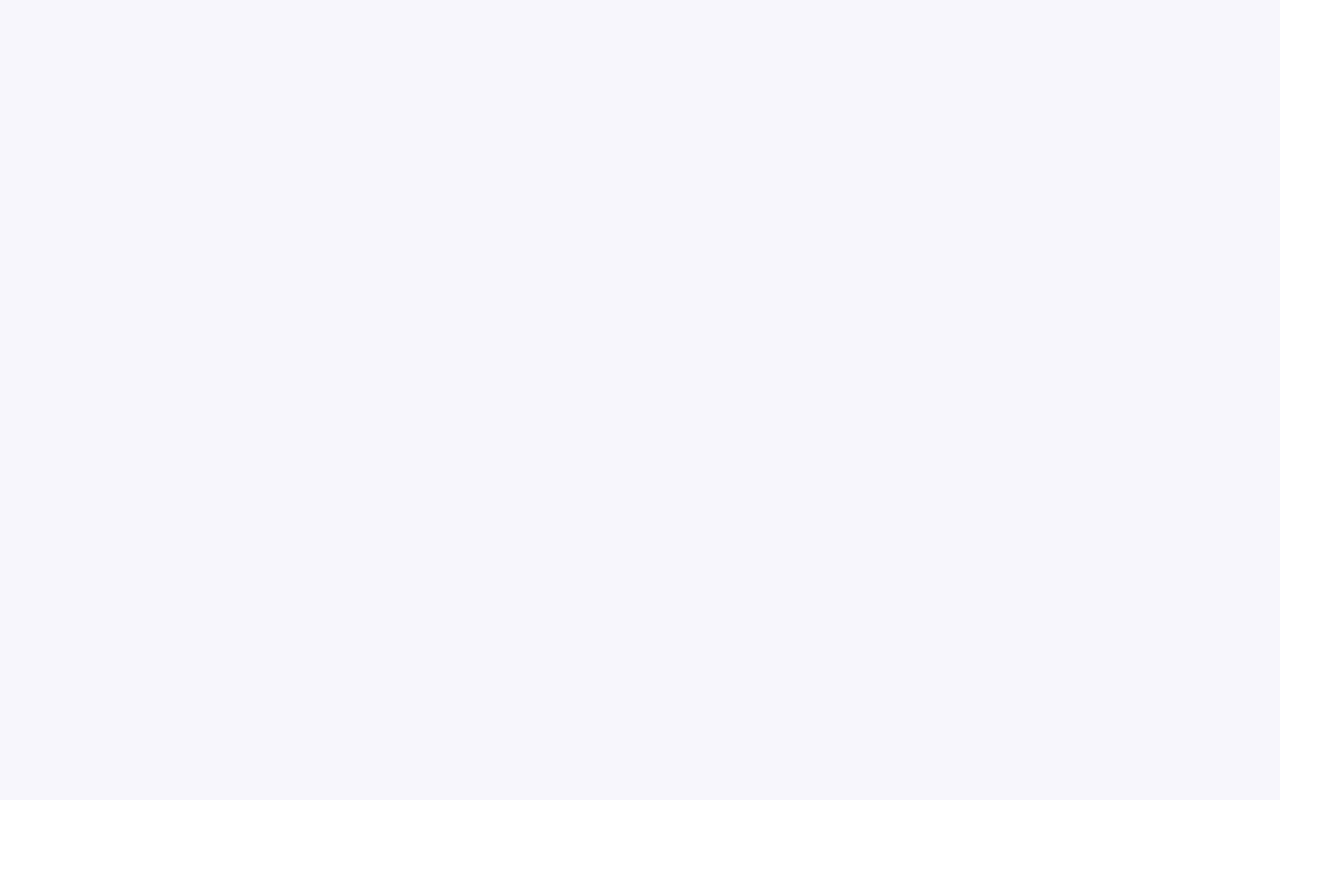
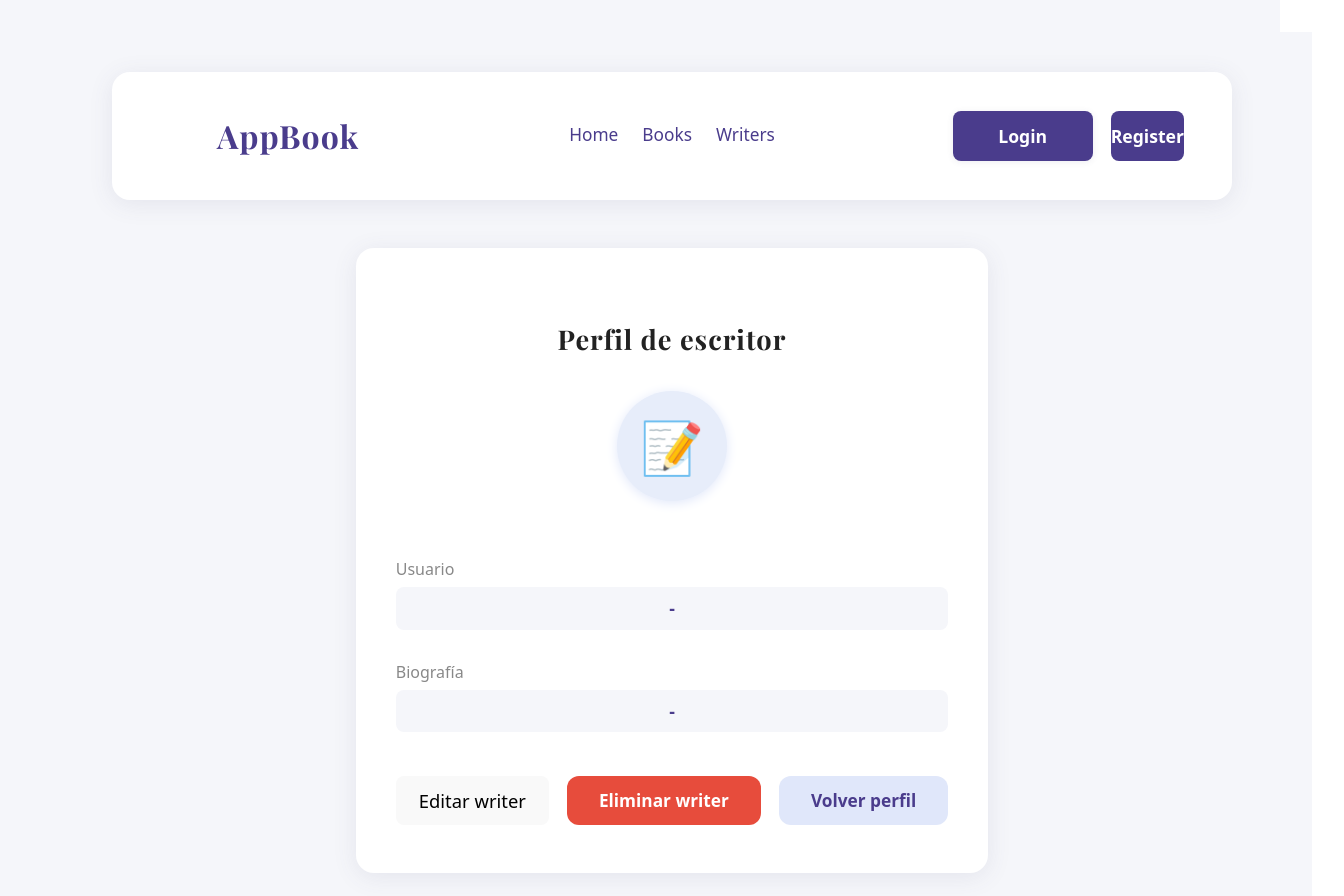
Before and after one commit to Sandra-Gutierrez-Garcia/Sprint_5API_Fontend, a React (Vite) app: page /perfil-writer in a window 1280 px wide. Before the commit this address had no page. Shown: the top 896 px of the page, 1344 px wide, since content can reach past the window. Before the commit the page ends 800 px from the top, so only its background shows below. Built offline with nearby package versions, Linux system fonts and the light colour scheme.

Commit message:
Guardar cambios en la funcionalidad perfil-writer

```diff
--- a/src/App.jsx
+++ b/src/App.jsx
@@ -6,6 +6,7 @@ import LoginPage from './pages/LoginPage'
 import RegisterPage from './pages/RegisterPage'
 import UserProfilePage from './pages/UserProfilePage'
 import PageCreateWriter from './pages/PageCreateWriter'
+import WriterProfilePage from './pages/WriterProfilePage'
 import { BrowserRouter as Router, Routes, Route } from 'react-router-dom'
 
 function App() {
@@ -18,6 +19,7 @@ function App() {
         <Route path='/register' element={<RegisterPage />} />
         <Route path='/perfil' element={<UserProfilePage />} />
         <Route path='/crear-writer' element={<PageCreateWriter />} />
+        <Route path='/perfil-writer' element={<WriterProfilePage />} />
       </Routes>
     </Router>
   )
--- /dev/null
+++ b/src/components/ProfileCard.jsx
@@ -0,0 +1,30 @@
+import React from "react";
+import "../styles/Form.css";
+
+function ProfileCard({ title, avatar, fields, actions }) {
+  return (
+    <div className="user-profile-card-modern" style={{ maxWidth: 700, margin: '48px auto', padding: '48px 40px', fontSize: '1.15rem', minHeight: '520px' }}>
+      <h2 className="profile-title">{title}</h2>
+      <div className="profile-main-row" style={{ flexDirection: 'column', alignItems: 'center' }}>
+        <div className="profile-avatar-block" style={{ marginBottom: '32px' }}>
+          <div className="user-avatar-modern" style={{ fontSize: '3.2rem', width: 110, height: 110, display: 'flex', alignItems: 'center', justifyContent: 'center', background: '#e7edfa', borderRadius: '50%', boxShadow: '0 2px 12px #e0e7fa' }}>
+            {avatar}
+          </div>
+        </div>
+        <div className="profile-info-block">
+          {fields.map((field, idx) => (
+            <div className="profile-info-row" key={idx}>
+              <div className="profile-info-label">{field.label}</div>
+              <div className="profile-info-value">{field.value}</div>
+            </div>
+          ))}
+        </div>
+      </div>
+      <div className="profile-actions-row" style={{ justifyContent: 'center', marginTop: '32px' }}>
+        {actions}
+      </div>
+    </div>
+  );
+}
+
+export default ProfileCard;
--- a/src/pages/PageCreateWriter.jsx
+++ b/src/pages/PageCreateWriter.jsx
@@ -1,14 +1,22 @@
-import React, { useState } from "react";
+import React, { useState, useEffect } from "react";
+import { useNavigate } from "react-router-dom";
 import Header from "../components/Header";
 import "../styles/Form.css";
 import { saveWriterToLocalStorage } from "../utils/writerStorage";
+import { setCurrentUser, getCurrentUser } from "../utils/userStorage";
 
 function PageCreateWriter() {
   const [success, setSuccess] = useState(false);
+  const currentUser = getCurrentUser();
   const [form, setForm] = useState({
-    username: "",
+    username: currentUser?.username || "",
     bio: ""
   });
+  const navigate = useNavigate();
+
+  useEffect(() => {
+    setForm(f => ({ ...f, username: currentUser?.username || "" }));
+  }, [currentUser]);
 
   function handleChange(e) {
     setForm({ ...form, [e.target.name]: e.target.value });
@@ -16,10 +24,14 @@ function PageCreateWriter() {
 
   function handleSubmit(e) {
     e.preventDefault();
-    saveWriterToLocalStorage(form);
+    saveWriterToLocalStorage({ username: currentUser?.username, bio: form.bio });
+    setCurrentUser({ ...currentUser, writerProfile: true });
     setSuccess(true);
-    setForm({ username: "", bio: "" });
-    setTimeout(() => setSuccess(false), 1500);
+    setTimeout(() => {
+      setSuccess(false);
+      navigate("/perfil-writer");
+    }, 1200);
+    setForm({ username: currentUser?.username || "", bio: "" });
   }
 
   return (
@@ -36,13 +48,13 @@ function PageCreateWriter() {
       <section className="form-section">
         <h2 className="form-title">Datos del escritor</h2>
         <form className="form" onSubmit={handleSubmit}>
-          <input type="text" name="username" placeholder="Usuario" className="input" value={form.username} onChange={handleChange} required />
+          <input type="text" name="username" placeholder="Usuario" className="input" value={form.username} disabled />
           <input type="text" name="bio" placeholder="Biografía corta" className="input" value={form.bio} onChange={handleChange} required />
           <button type="submit" className="btn">Crear escritor</button>
         </form>
         {success && (
           <p style={{ color: '#4a3c8c', marginTop: '18px', fontWeight: '600' }}>
-            ¡Escritor creado exitosamente!
+            ¡Escritor creado exitosamente! Redirigiendo al perfil...
           </p>
         )}
       </section>
--- a/src/pages/UserProfilePage.jsx
+++ b/src/pages/UserProfilePage.jsx
@@ -2,45 +2,41 @@ import React from "react";
 import "../styles/Form.css";
 import "../styles/HomePage.css";
 import { getCurrentUser } from "../utils/userStorage";
+import { getWritersFromLocalStorage } from "../utils/writerStorage";
 import Header from "../components/Header";
 import BookCard from "../components/BookCard";
+import ProfileCard from "../components/ProfileCard";
 import { books } from "../utils/booksData";
 
 function UserProfilePage() {
   const user = getCurrentUser();
+  const writers = getWritersFromLocalStorage();
+  const writerProfile = writers.find(w => w.username === user?.username);
 
   return (
     <div className="profile-page-bg">
       <Header />
-      <div className="user-profile-card-modern">
-        <h2 className="profile-title">Configuración de cuenta</h2>
-        <div className="profile-main-row">
-          <div className="profile-avatar-block">
-            <div className="user-avatar-modern">
-              <span role="img" aria-label="avatar">👤</span>
-            </div>
-          </div>
-          <div className="profile-info-block">
-            <div className="profile-info-row">
-              <div className="profile-info-label">Usuario</div>
-              <div className="profile-info-value">{user?.username || '-'}</div>
-            </div>
-            <div className="profile-info-row">
-              <div className="profile-info-label">Email</div>
-              <div className="profile-info-value">{user?.email || '-'}</div>
-            </div>
-            <div className="profile-info-row">
-              <div className="profile-info-label">Contraseña</div>
-              <div className="profile-info-value">******</div>
-            </div>
-          </div>
-        </div>
-        <div className="profile-actions-row">
-          <button className="profile-save-btn">Editar</button>
-          <button className="profile-header-btn logout">Cerrar sesión</button>
-          <a href="/crear-writer" className="profile-header-btn" style={{textDecoration:'none'}}>Crear perfil de escritor</a>
-        </div>
-      </div>
+      <ProfileCard
+        title="Configuración de cuenta"
+        avatar={<span role="img" aria-label="avatar">👤</span>}
+        fields={[
+          { label: "Usuario", value: user?.username || '-' },
+          { label: "Email", value: user?.email || '-' },
+          { label: "Contraseña", value: "******" }
+        ]}
+        actions={
+          <>
+            <button className="profile-save-btn">Editar</button>
+            <button className="profile-header-btn logout">Cerrar sesión</button>
+            {!writerProfile && (
+              <a href="/crear-writer" className="profile-header-btn" style={{textDecoration:'none'}}>Crear perfil de escritor</a>
+            )}
+            {writerProfile && (
+              <a href="/perfil-writer" className="profile-header-btn" style={{textDecoration:'none'}}>Ver perfil de escritor</a>
+            )}
+          </>
+        }
+      />
       <div className="registerpage-new">
         <section className="user-fav-books-section">
           <h2 className="fav-books-title">Libros preferidos</h2>
--- /dev/null
+++ b/src/pages/WriterProfilePage.jsx
@@ -0,0 +1,66 @@
+import React, { useState } from "react";
+import { useNavigate } from "react-router-dom";
+import "../styles/Form.css";
+import "../styles/HomePage.css";
+import { getCurrentUser } from "../utils/userStorage";
+import { getWritersFromLocalStorage } from "../utils/writerStorage";
+import Header from "../components/Header";
+import BookCard from "../components/BookCard";
+import ProfileCard from "../components/ProfileCard";
+import { books } from "../utils/booksData";
+
+function WriterProfilePage() {
+  const navigate = useNavigate();
+  const user = getCurrentUser();
+  const writers = getWritersFromLocalStorage();
+  const writerProfile = writers.find(w => w.username === user?.username);
+  const [showEdit, setShowEdit] = useState(false);
+
+  function handleDeleteWriter() {
+    const updatedWriters = writers.filter(w => w.username !== user?.username);
+    localStorage.setItem('writers', JSON.stringify(updatedWriters));
+    navigate('/perfil');
+  }
+
+  function handleEditWriter() {
+    setShowEdit(true);
+  }
+
+  function handleBack() {
+    navigate('/perfil');
+  }
+
+  return (
+    <div className="profile-page-bg">
+      <Header />
+      <ProfileCard
+        title="Perfil de escritor"
+        avatar={<span role="img" aria-label="avatar">📝</span>}
+        fields={[
+          { label: "Usuario", value: writerProfile?.username || '-' },
+          { label: "Biografía", value: writerProfile?.bio || '-' }
+        ]}
+        actions={
+          <>
+            <button className="profile-save-btn" onClick={handleEditWriter}>Editar writer</button>
+            <button className="profile-header-btn" style={{background:'#e74c3c', color:'#fff'}} onClick={handleDeleteWriter}>Eliminar writer</button>
+            <button className="profile-header-btn" onClick={handleBack}>Volver perfil</button>
+          </>
+        }
+      />
+      {/* Aquí podrías mostrar el formulario de edición si showEdit es true */}
+      <div className="registerpage-new">
+        <section className="user-fav-books-section">
+          <h2 className="fav-books-title">Libros escritos</h2>
+          <div className="user-fav-books-list">
+            {/* Aquí puedes mostrar los libros escritos por el escritor */}
+            <BookCard {...books[0]} />
+            <BookCard {...books[1]} />
+          </div>
+        </section>
+      </div>
+    </div>
+  );
+}
+
+export default WriterProfilePage;
```
